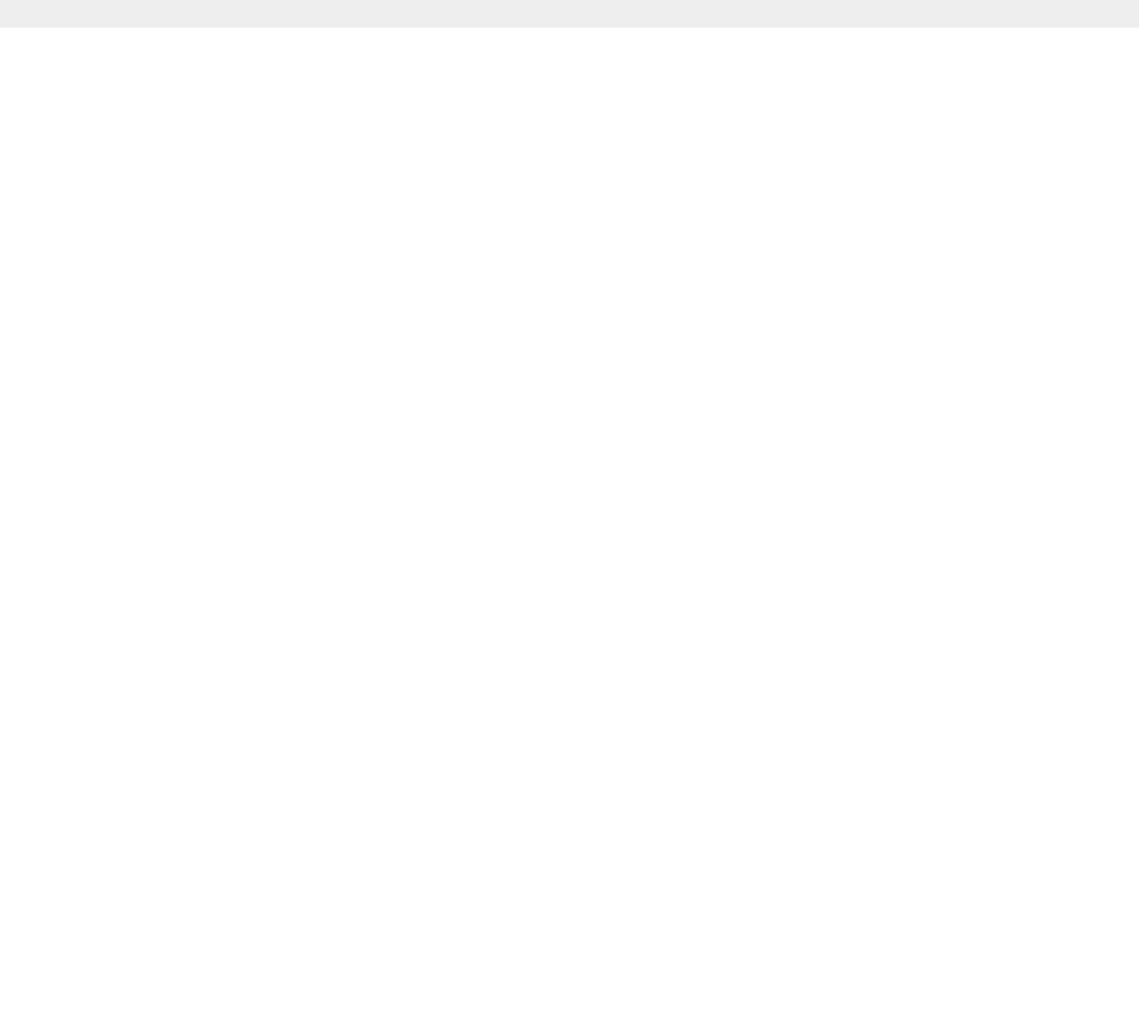
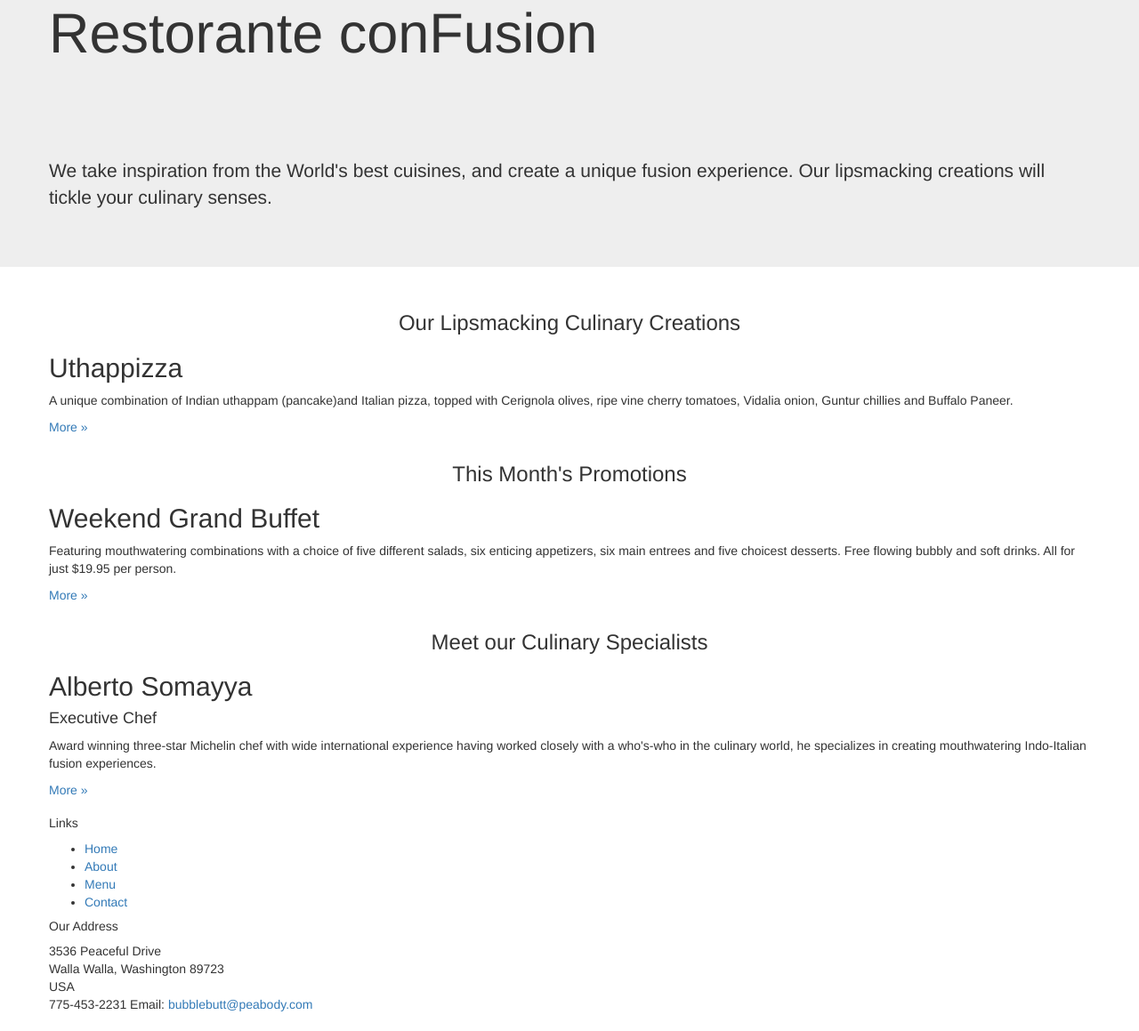
Before and after one commit to mtwilson/Bootstrap-Skill-Building-Project, a website: page index.html in a window 1280 px wide. Shown: the part 65-1224 px from the top of the page at 89% size. Before the commit the page ends 800 px from the top, so only its background shows below. Drawn offline with nearby package versions, Linux system fonts and the light colour scheme.

Commit message:
Progress

```diff
--- a/index.html
+++ b/index.html
@@ -1,10 +1,11 @@
 <!DOCTYPE html>
 <html lang="en">
+
 <head>
     <meta charset="UTF-8">
     <meta name="viewport" content="width=device-width, initial-scale=1.0">
     <meta http-equiv="X-UA-Compatible" content="ie=edge">
-    <title>conFusion</title>
+    <title>Restorante conFusion</title>
 
     <link href="css/bootstrap.min.css" rel="stylesheet">
     <link href="css/bootstrap-theme.css" rel="stylesheet">
@@ -16,26 +17,96 @@
           <script src="https://oss.maxcdn.com/respond/1.4.2/respond.min.js"></script>
         <![endif]-->
 
-<!-- jQuery (necessary for Bootstrap's JavaScript plugins) -->
-<script src="https://ajax.googleapis.com/ajax/libs/jquery/1.11.3/jquery.min.js"></script>
-<!-- Include all compiled plugins (below), or include individual files as needed -->
-<script src="js/bootstrap.min.js"></script>
-
 
 </head>
+
 <body>
-    <div class="container">
-        <div class="row"></div>
-    </div>
+
     <header class="jumbotron">
         <div class="container">
-            <div class="row"></div>
+            <div class="row">
+                <h1>Restorante conFusion</h1>
+                <p style="padding:40px;"></p>
+                <p>We take inspiration from the World's best cuisines, and create a unique fusion experience. Our
+                    lipsmacking creations will tickle your culinary senses.</p>
+            </div>
         </div>
     </header>
+
+    <div class="container">
+        <div class="row">
+            <div>
+                <p padding="padding:20px"></p>
+                <h3 align="center">Our Lipsmacking Culinary Creations</h3>
+            </div>
+            <div>
+                <h2>Uthappizza</h2>
+                <p>A unique combination of Indian uthappam (pancake)and Italian pizza, topped with Cerignola olives,
+                    ripe vine cherry tomatoes, Vidalia onion, Guntur chillies and Buffalo Paneer.</p>
+                <p><a href="#">More &raquo;</a></p>
+            </div>
+        </div>
+        <div class="row">
+            <div>
+                <p padding="padding:20px"></p>
+                <h3 align="center">This Month's Promotions</h3>
+            </div>
+
+            <div>
+                <h2>Weekend Grand Buffet</h2>
+                <p>Featuring mouthwatering combinations with a choice of five different salads, six enticing appetizers,
+                    six
+                    main entrees and five choicest desserts. Free flowing bubbly and soft drinks. All for just $19.95
+                    per
+                    person.</p>
+                <p><a href="#">More &raquo;</a></p>
+            </div>
+        </div>
+        <div class="row">
+            <div>
+                <p padding="padding:20px"></p>
+                <h3 align="center">Meet our Culinary Specialists</h3>
+            </div>
+            <div>
+                <h2>Alberto Somayya</h2>
+                <h4>Executive Chef</h4>
+                <p>Award winning three-star Michelin chef with wide international experience having worked closely with
+                    a who's-who
+                    in the culinary world, he specializes in creating mouthwatering Indo-Italian fusion experiences.</p>
+                <p><a href="#">More &raquo;</a></p>
+            </div>
+        </div>
+    </div>
     <footer>
         <div class="container">
-            <div class="row"></div>
+            <div class="row">
+                <div>
+                    <h5>Links</h5>
+                    <ul>
+                        <li><a href="#">Home</a></li>
+                        <li><a href="#">About</a></li>
+                        <li><a href="#">Menu</a></li>
+                        <li><a href="#">Contact</a></li>
+                    </ul>
+                </div>
+                <div>
+                    <h5>Our Address</h5>
+                    <address>
+                        3536 Peaceful Drive<br>
+                        Walla Walla, Washington 89723<br>
+                        USA<br>
+                        <Tel class=":">775-453-2231</Tel>
+                        Email: <a style="email:email">bubblebutt@peabody.com</a>
+                    </address>
+                </div>
+            </div>
         </div>
     </footer>
+
+    <!-- jQuery (necessary for Bootstrap's JavaScript plugins) -->
+    <script src="https://ajax.googleapis.com/ajax/libs/jquery/1.11.3/jquery.min.js"></script>
+    <!-- Include all compiled plugins (below), or include individual files as needed -->
+    <script src="js/bootstrap.min.js"></script>
 </body>
+
 </html>
```
